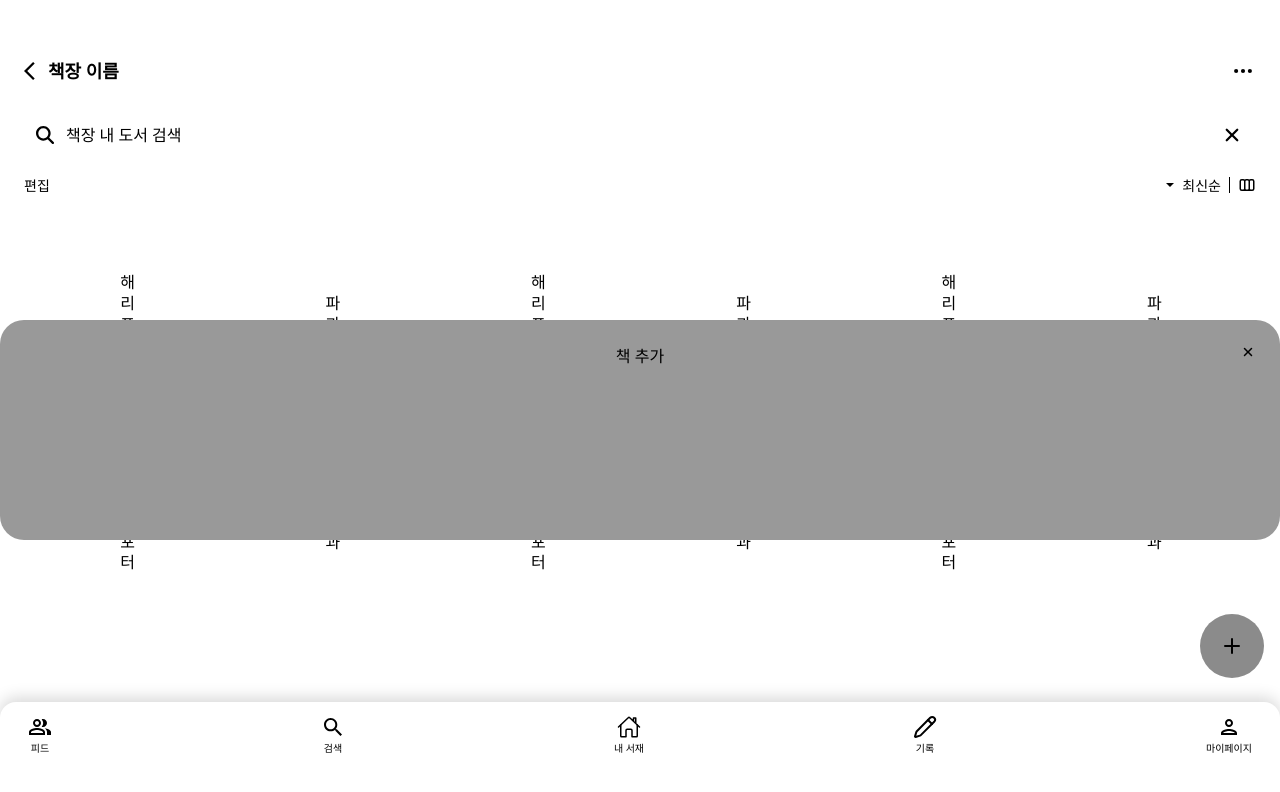
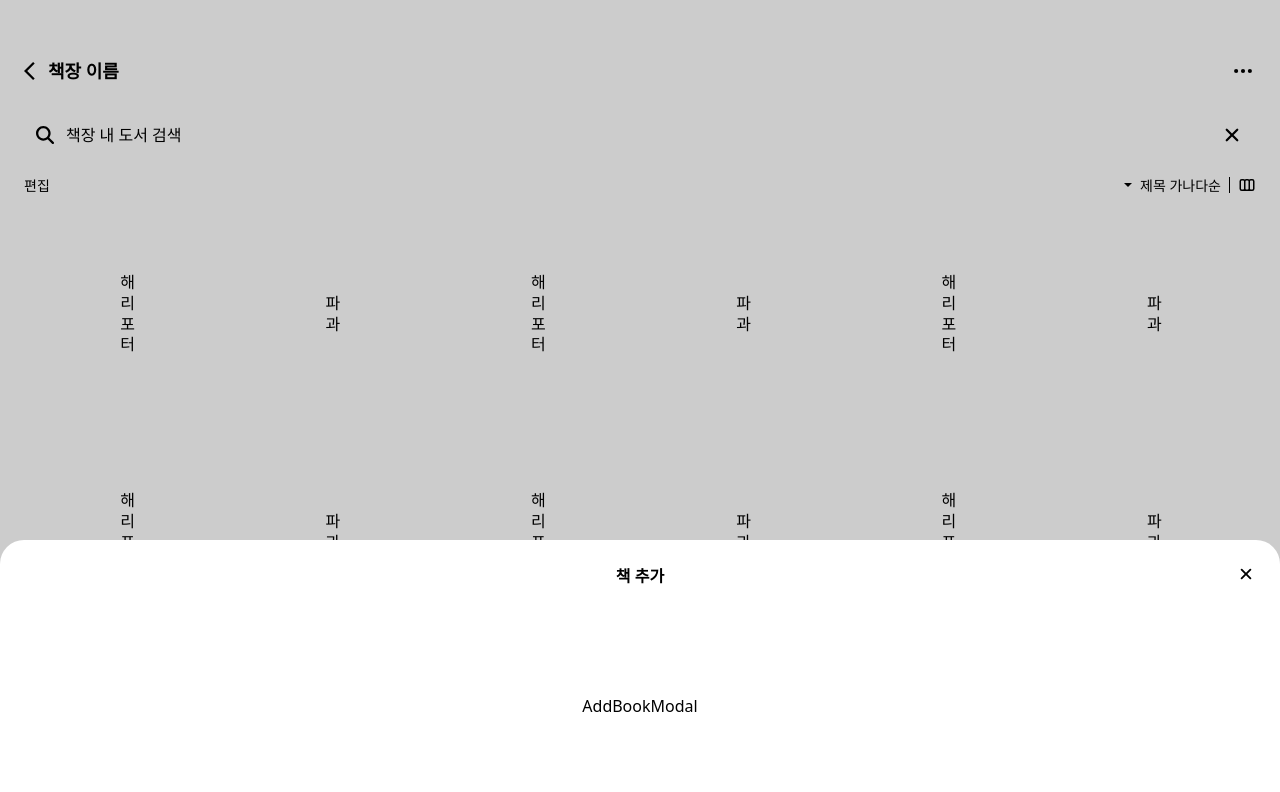
Before and after one commit to MyLib-Service/my-lib-front, a React (Vite) app: page /bookshelf/1 in a window 1280 px wide. Both pictures are taken after a click on the button 1232 px from the left and 646 px from the top of the page. Shown: the top 792 px of the page. Built offline with nearby package versions, Linux system fonts and the light colour scheme.

Commit message:
🚧 BackDrop 구현 및 Modal 코드 수정

```diff
--- a/src/App.tsx
+++ b/src/App.tsx
@@ -5,8 +5,8 @@ import Layout from "./Layout";
 import HomePage from "./pages/Home/HomePage";
 import BookShelfPage from "./pages/BookShelf/BookShelfPage";
 import { useState } from "react";
-import AddBookModal from "./components/common/AddBookModal/AddBookModal";
-import Modal from "./components/common/Modal";
+import AddBookModal from "./components/common/Modal/AddBookModal";
+import Modal from "./components/common/Modal/Modal";
 
 function App() {
   const [isAddOpen, setIsAddOpen] = useState(false);
@@ -30,8 +30,8 @@ function App() {
 
       <FAB onOpenModal={handleOpenModal} />
       {isAddOpen && (
-        <Modal>
-          <AddBookModal onCloseModal={handleCloseModal} />
+        <Modal title="책 추가" close={handleCloseModal}>
+          <AddBookModal />
         </Modal>
       )}
 
--- a/src/components/BookShelf/BookShelfHeader.tsx
+++ b/src/components/BookShelf/BookShelfHeader.tsx
@@ -7,10 +7,13 @@ import { BsThreeDots } from "react-icons/bs";
 export default function BookShelfHeader() {
   return (
     <Container>
-      <BackBtn>
-        <MdArrowBackIos />
-      </BackBtn>
-      <Title>책장 이름</Title>
+      <Left>
+        <BackBtn>
+          <MdArrowBackIos />
+        </BackBtn>
+        <Title>책장 이름</Title>
+      </Left>
+
       <EditBtn>
         <BsThreeDots />
       </EditBtn>
@@ -19,10 +22,18 @@ export default function BookShelfHeader() {
 }
 
 const Container = styled.div`
+  display: grid;
+  grid-template-columns: 1fr auto;
+
+  align-items: center;
+
+  width: 100%;
+  height: 48px;
+`;
+
+const Left = styled.div`
   display: flex;
   align-items: center;
-  width: 100%;
-  height: 48px;
 `;
 
 const BackBtn = styled.button`
@@ -32,16 +43,16 @@ const BackBtn = styled.button`
 `;
 
 const Title = styled.h1`
-  grid-column: 2;
   font-size: 18px;
   font-weight: bold;
   padding: 8px 0;
+
+  white-space: nowrap;
+  overflow: hidden;
+  text-overflow: ellipsis;
 `;
 
 const EditBtn = styled.button`
-  position: absolute;
-  right: 24px;
-
   font-size: 22px;
   width: 24px;
   height: 24px;
--- a/src/components/Home/BookSection/BooksSection.tsx
+++ b/src/components/Home/BookSection/BooksSection.tsx
@@ -5,7 +5,6 @@ import BookCover from "./BookCover";
 interface BooksSectionProps {
   length: number;
   isGridView: boolean;
-  sortDown: boolean;
 }
 
 export default function BooksSection(props: BooksSectionProps) {
--- a/src/components/Home/Setting/Edit.tsx
+++ b/src/components/Home/Setting/Edit.tsx
@@ -8,7 +8,7 @@ interface EditProps {
   isGridView: boolean;
   title: string;
   onGridChange: () => void;
-  onsortDown: () => void;
+  onOpenModal: () => void;
 }
 
 export default function Edit(props: EditProps) {
@@ -21,7 +21,7 @@ export default function Edit(props: EditProps) {
       <EditBtn>편집</EditBtn>
       <RightBtn>
         {props.showSort && (
-          <SortDropdown onsortDown={props.onsortDown} title={props.title} />
+          <SortDropdown title={props.title} onOpenModal={props.onOpenModal} />
         )}
         <ViewType onClick={handleGridChange}>
           {props.isGridView ? <AiOutlinePicture /> : <HiOutlineViewBoards />}
--- a/src/components/Home/Setting/SortDropdown.tsx
+++ b/src/components/Home/Setting/SortDropdown.tsx
@@ -3,12 +3,12 @@ import { IoMdArrowDropdown } from "react-icons/io";
 
 interface SortDropdownProps {
   title: string;
-  onsortDown: () => void;
+  onOpenModal: () => void;
 }
 
 export default function SortDropdown(props: SortDropdownProps) {
   const handleDropDown = () => {
-    props.onsortDown();
+    props.onOpenModal();
   };
 
   return (
--- a/src/components/common/AddBookModal/AddBookModal.tsx
+++ /dev/null
@@ -1,33 +0,0 @@
-import styled from "@emotion/styled";
-import { IoClose } from "react-icons/io5";
-
-interface AddBookModalProps {
-  onCloseModal: () => void;
-}
-
-export default function AddBookModal(props: AddBookModalProps) {
-  const handleCloseModal = () => {
-    props.onCloseModal();
-  };
-
-  return (
-    <Container>
-      책 추가
-      <Close onClick={handleCloseModal}>
-        <IoClose />
-      </Close>
-    </Container>
-  );
-}
-
-const Container = styled.div`
-  width: 100%;
-  display: flex;
-  justify-content: center;
-  padding: 24px;
-`;
-
-const Close = styled.div`
-  position: absolute;
-  right: 24px;
-`;
--- a/src/components/common/Modal.tsx
+++ /dev/null
@@ -1,24 +0,0 @@
-import styled from "@emotion/styled";
-import type { ReactNode } from "react";
-
-interface ModalProps {
-  children: ReactNode;
-}
-
-export default function Modal(props: ModalProps) {
-  return <ModalContainer>{props.children}</ModalContainer>;
-}
-
-const ModalContainer = styled.section`
-  display: flex;
-  position: absolute;
-  top: 40%;
-
-  background-color: #999999;
-  height: 220px;
-  width: 100%;
-
-  border-radius: 24px;
-
-  z-index: 100;
-`;
--- /dev/null
+++ b/src/components/common/Modal/AddBookModal.tsx
@@ -0,0 +1,12 @@
+import styled from "@emotion/styled";
+
+export default function AddBookModal() {
+  return <Container>AddBookModal</Container>;
+}
+
+const Container = styled.div`
+  width: 100%;
+  display: flex;
+  justify-content: center;
+  padding: 24px;
+`;
--- /dev/null
+++ b/src/components/common/Modal/FilterModal.tsx
@@ -0,0 +1,16 @@
+import styled from "@emotion/styled";
+
+interface FilterModalProps {
+  filterArray: string;
+}
+
+export default function FilterModal(props: FilterModalProps) {
+  return <Container>FilterModal</Container>;
+}
+
+const Container = styled.div`
+  width: 100%;
+  display: flex;
+  justify-content: center;
+  padding: 24px;
+`;
--- /dev/null
+++ b/src/components/common/Modal/Modal.tsx
@@ -0,0 +1,69 @@
+import styled from "@emotion/styled";
+import type { ReactNode } from "react";
+import { IoClose } from "react-icons/io5";
+
+interface ModalProps {
+  title: string;
+  close: () => void;
+  children: ReactNode;
+}
+
+export default function Modal(props: ModalProps) {
+  return (
+    <>
+      <Backdrop onClick={props.close}>
+        <ModalContainer>
+          <ModalHeader>
+            <Title>{props.title}</Title>
+            <Close onClick={props.close}>
+              <IoClose />
+            </Close>
+          </ModalHeader>
+
+          {props.children}
+        </ModalContainer>
+      </Backdrop>
+    </>
+  );
+}
+
+const Backdrop = styled.div`
+  position: fixed;
+  inset: 0;
+  background-color: rgba(0, 0, 0, 0.2);
+  z-index: 80;
+`;
+
+// TODO: padding 및 레이아웃 수정
+const ModalContainer = styled.section`
+  display: flex;
+  position: absolute;
+  bottom: 0%;
+  flex-wrap: wrap;
+  justify-content: space-around;
+
+  background-color: #fff;
+  height: 260px;
+  width: 100%;
+
+  border-top-left-radius: 24px;
+  border-top-right-radius: 24px;
+
+  z-index: 100;
+`;
+
+const ModalHeader = styled.div`
+  padding: 24px;
+`;
+
+const Title = styled.h1`
+  font-size: 16px;
+  font-weight: 600;
+`;
+
+const Close = styled.div`
+  position: absolute;
+  top: 24px;
+  right: 24px;
+  font-size: 20px;
+`;
--- a/src/pages/BookShelf/BookShelfPage.tsx
+++ b/src/pages/BookShelf/BookShelfPage.tsx
@@ -4,11 +4,19 @@ import BooksSection from "../../components/Home/BookSection/BooksSection";
 import Edit from "../../components/Home/Setting/Edit";
 import Setting from "../../components/Home/Setting/Setting";
 import BookShelfHeader from "../../components/BookShelf/BookShelfHeader";
+import Modal from "../../components/common/Modal/Modal";
+import FilterModal from "../../components/common/Modal/FilterModal";
 
 export default function BookShelfPage() {
   // const { id } = useParams<{ id: string }>();
+  const filterArray = [
+    { id: `${Date.now()}_${1}`, title: "제목 가나다순" },
+    { id: `${Date.now()}_${2}`, title: "작가 가나다순" },
+    { id: `${Date.now()}_${3}`, title: "책장 등록순" },
+  ];
+
   const [isGridView, setIsGridView] = useState(false);
-  const [sortDown, setSortDown] = useState(false);
+  const [openModal, setOpenModal] = useState(false);
 
   const handleGridChange = () => {
     setIsGridView((isGridView) => !isGridView);
@@ -17,9 +25,12 @@ export default function BookShelfPage() {
   // TODO: true, false 전환은 잘 됨, 다만
   // 1. 책을 만들 때 만드는 시간을 받아야 최신순 정렬 가능.
   // 2. 가나다 순 정렬 하려면 section쪽에서 전체 정렬 해야 할 듯
-  const handleDropDown = () => {
-    setSortDown((sortDown) => !sortDown);
-    console.log(sortDown);
+  const handleOpenModal = () => {
+    setOpenModal(true);
+  };
+
+  const handleCloseModal = () => {
+    setOpenModal(false);
   };
 
   return (
@@ -31,16 +42,17 @@ export default function BookShelfPage() {
           showSort={true}
           isGridView={isGridView}
           onGridChange={handleGridChange}
-          onsortDown={handleDropDown}
-          title={sortDown ? "가나다순" : "최신순"}
+          title={filterArray[0].title}
+          onOpenModal={handleOpenModal}
         />
+        {openModal && (
+          <Modal title="정렬" close={handleCloseModal}>
+            <FilterModal filterArray={filterArray} />
+          </Modal>
+        )}
       </Setting>
 
-      <BooksSection
-        isGridView={isGridView}
-        length={isGridView ? 9 : 18}
-        sortDown={sortDown}
-      />
+      <BooksSection isGridView={isGridView} length={isGridView ? 9 : 18} />
     </>
   );
 }
```
